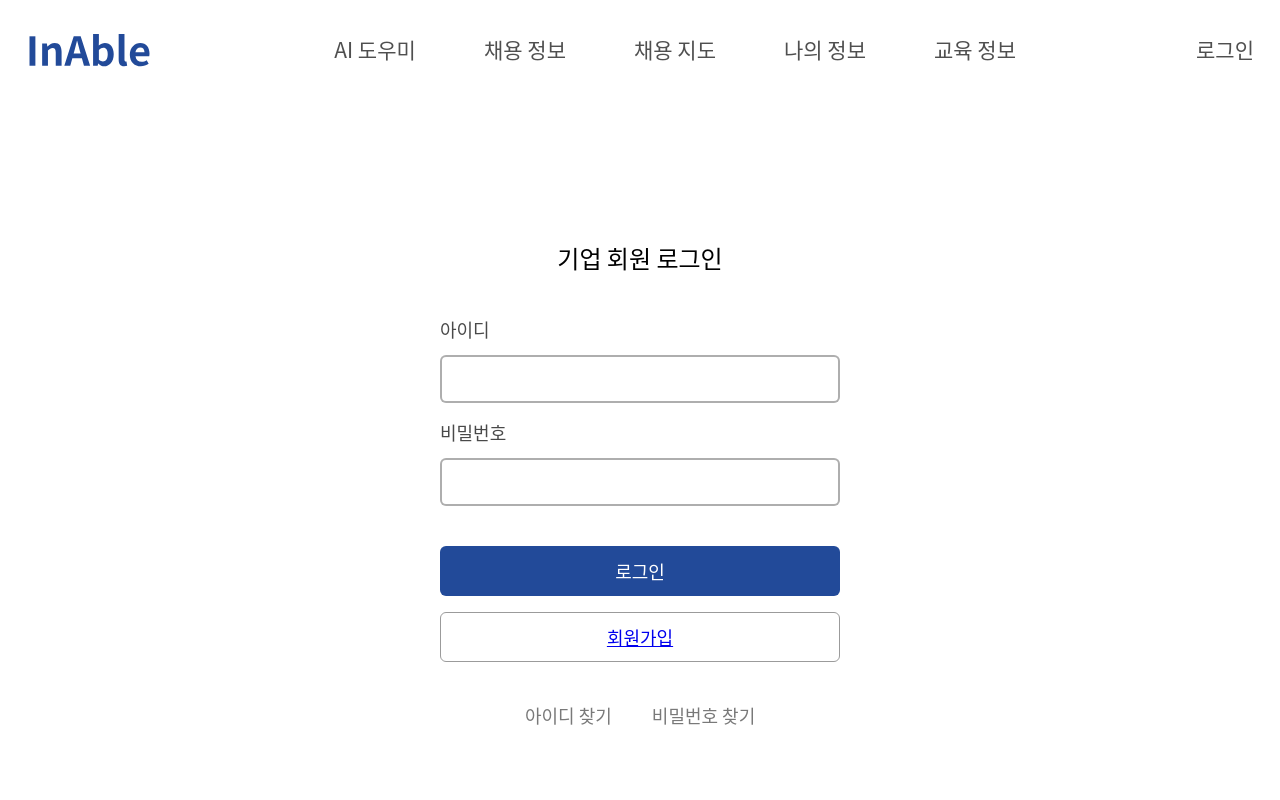
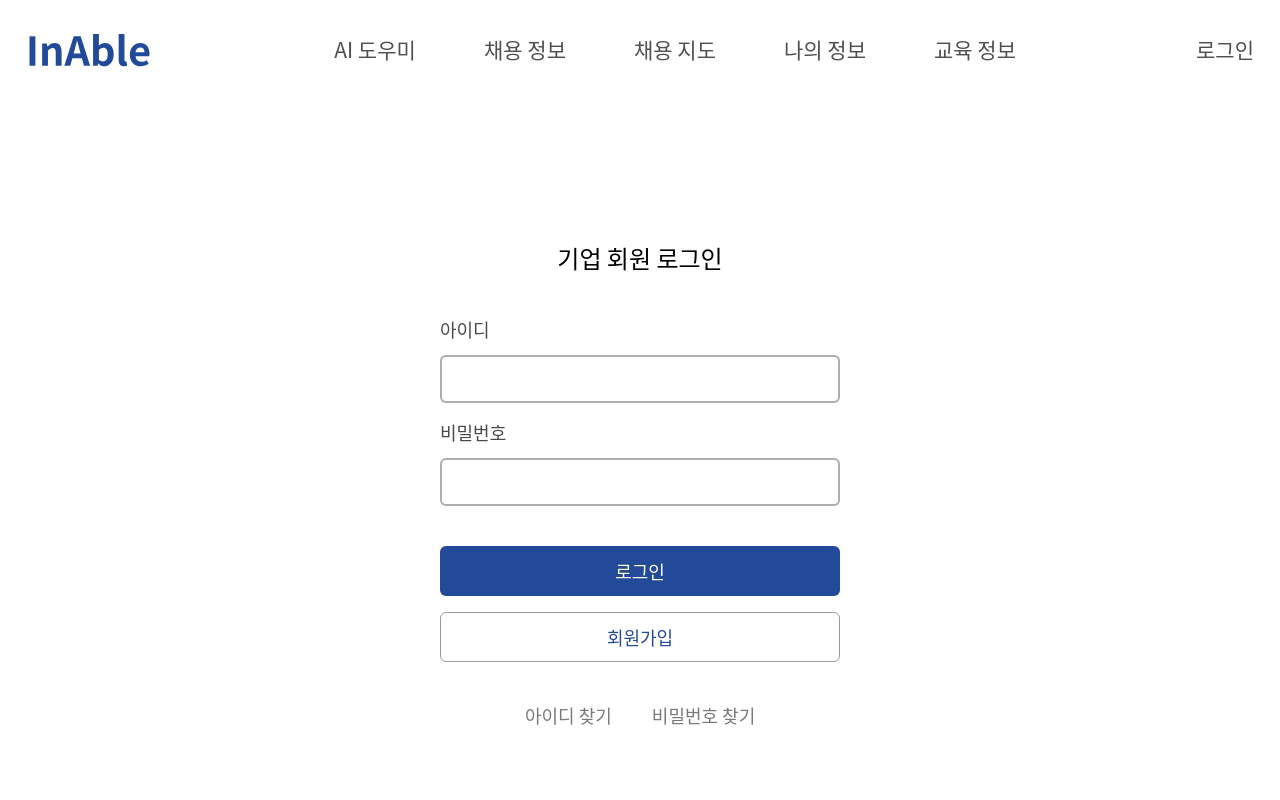
Before and after one commit to G-E-ANADA/inable-fe, a React (Vite) app: page /login in a window 1280 px wide. Shown: the top 800 px of the page. Built offline with nearby package versions, Linux system fonts and the light colour scheme; no server answers.

Commit message:
[style] 폰트웨이트 색상 변경 (kan-63)

```diff
--- a/src/css/Login.module.css
+++ b/src/css/Login.module.css
@@ -198,4 +198,14 @@
 }
 .loginLabel{
   color:#ffffff;
+  font-weight: 400;
 }
+.signupLabel{
+  color : #224A99;
+  text-decoration: none;
+  font-weight: 400;
+}
+.signupLabel:visited {
+  color: inherit; /* 원래 색상을 유지하거나 원하는 색상으로 설정 */
+  text-decoration: none; /* 텍스트 장식을 제거할 수도 있습니다 */
+}
--- a/src/pages/Login.tsx
+++ b/src/pages/Login.tsx
@@ -57,7 +57,7 @@ const Login = () => {
           </div>
           <div className={styles.btn1}>
             <div className={styles.text}>
-              <a className={styles.text} href="/signup">
+              <a className={styles.signupLabel} href="/signup">
                 회원가입
               </a>
             </div>
```
